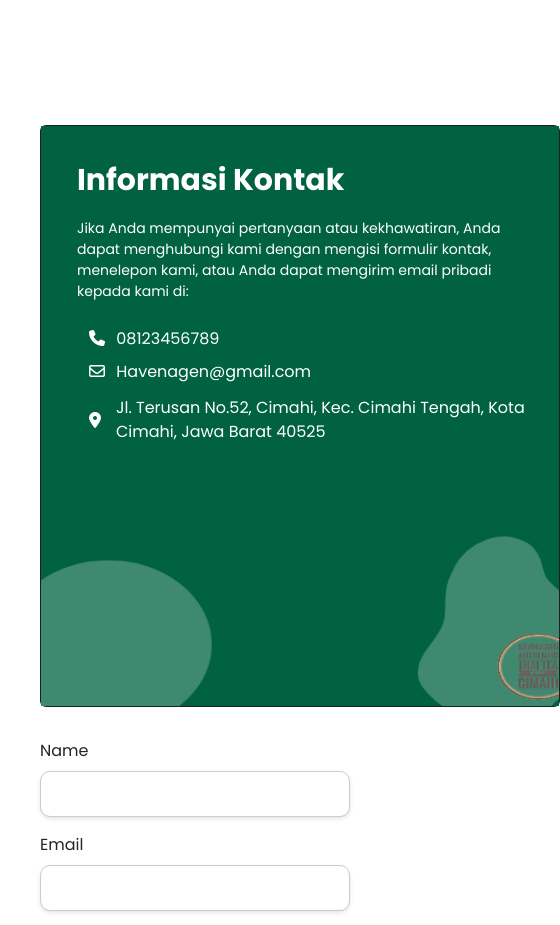
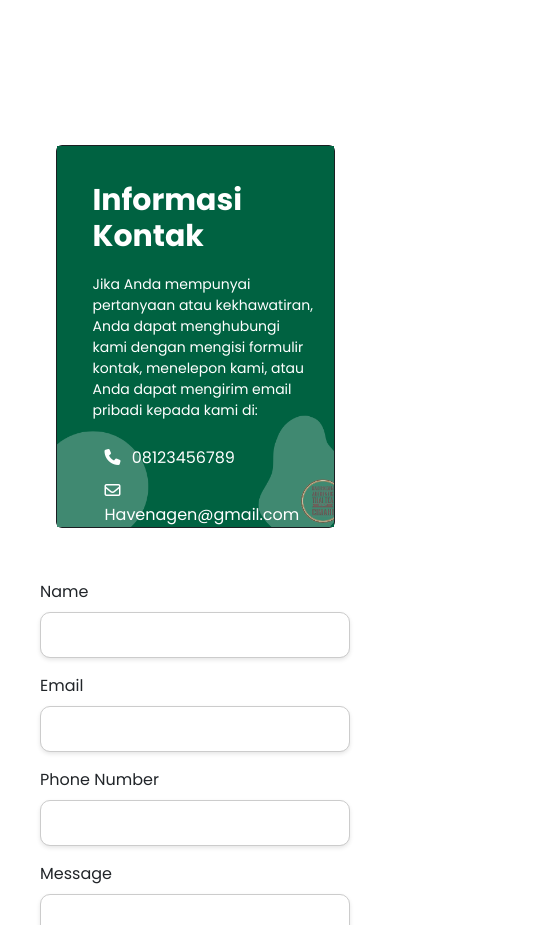
Before and after one commit to IsmiNabilah345/lanjutanPU, a plain HTML site: page Engine/HubungiKami.html in a window 390 px wide. Shown: the part 1020-1945 px from the top of the page, 560 px wide, since content can reach past the window. Drawn offline with nearby package versions, Linux system fonts and the light colour scheme.

Commit message:
responsive

```diff
--- a/Engine/styleHK.css
+++ b/Engine/styleHK.css
@@ -154,5 +154,11 @@ footer,
 }
 
 @media (max-width: 768px) {
-
+    .card {
+        max-width: 90%;
+        margin: 20px auto;
+    }
+    .img-fluid {
+        height: auto;
+    }
 }
```
